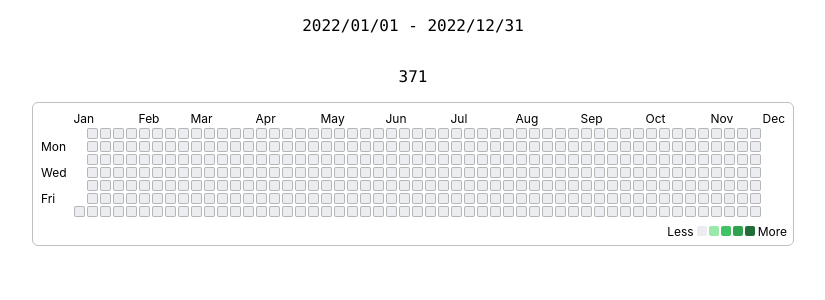
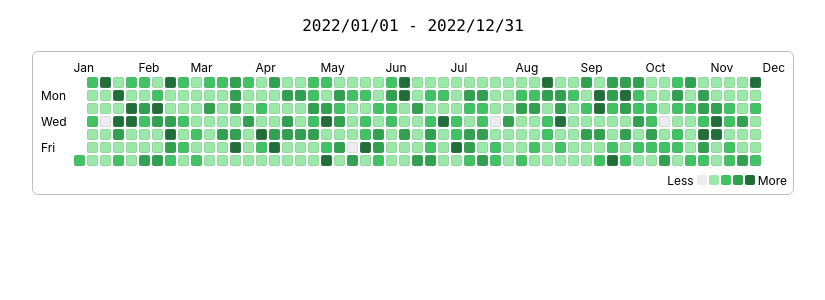
Before and after one commit to liyiji00/vue-calendar-graph, a Vue app: page / in a window 1280 px wide. Shown: the top 300 px of the page, without its empty margins (227-1052 px from the left). Built offline with nearby package versions, Linux system fonts and the light colour scheme.

Commit message:
feat: fill color level

```diff
--- a/src/components/CalendarGraph/default.json
+++ b/src/components/CalendarGraph/default.json
@@ -5,5 +5,11 @@
     "2": "#40c463",
     "3": "#30a14e",
     "4": "#216e39"
+  },
+  "levels": {
+    "1": 0,
+    "2": 50,
+    "3": 70,
+    "4": 90
   }
 }
--- a/src/components/CalendarGraph/index.vue
+++ b/src/components/CalendarGraph/index.vue
@@ -31,13 +31,16 @@ function showWeek(week: string) {
   return ['Mon', 'Wed', 'Fri'].includes(week) ? week : null
 }
 
+function getLevel(count: number) {
+  if (count > defalutValue.levels[4]) return 4
+  if (count > defalutValue.levels[3]) return 3
+  if (count > defalutValue.levels[2]) return 2
+  if (count > 0) return 1
+
+  return 0
+}
 function getFillColor(count: number) {
-  const color = porps.colors || defalutValue.colors
-  if (count < 1) return color[0]
-  else if (count < 5) return color[1]
-  else if (count < 10) return color[2]
-  else if (count < 20) return color[3]
-  else return color[4]
+  return (porps.colors || defalutValue.colors)[getLevel(count)]
 }
 
 function getMouthColspan(month: number) {
@@ -75,8 +78,11 @@ function getNewMap(year: number) {
   map.push(...new Array(monthFirstDay).fill(null).map(
     (_, idx) => ({count: 0, days: idx-monthFirstDay})
   ))
+
   const days = dayjs().year(year).endOf('y').dayOfYear()
-  for (let i = 0; i < days; i++) map.push({days: i+1, count: 0})
+  // 🚩 count 需从 props.counts 拿或设为 0
+  // 暂时设置为随机
+  for (let i = 0; i < days; i++) map.push({days: i+1, count: Math.random() * 100 >> 0})
 
   return map
 }
@@ -85,7 +91,7 @@ function getNewMap(year: number) {
 <template>
   <!-- <pre>{{ JSON.stringify(porps, null, 2) }}</pre> -->
   <pre>{{ dF(FirstDay) }} - {{ dF(LastDay) }}</pre>
-  <pre>{{ dataMap.map.length }}</pre>
+  <!-- <pre>{{ dataMap.map.length }}</pre> -->
   <!-- <ul>
     <li v-for="month of 12" :colspan="4">
       week: {{ getMouthFirstDay(porps.year, month-1) }}
@@ -181,7 +187,7 @@ function getNewMap(year: number) {
           &.box {
             width    : 11px;
             max-width: 11px;
-            border   : 1px solid rgba(128, 128, 128, 0.5);
+            border   : 1px solid rgba(128, 128, 128, 0.2);
           }
         }
       }
```
